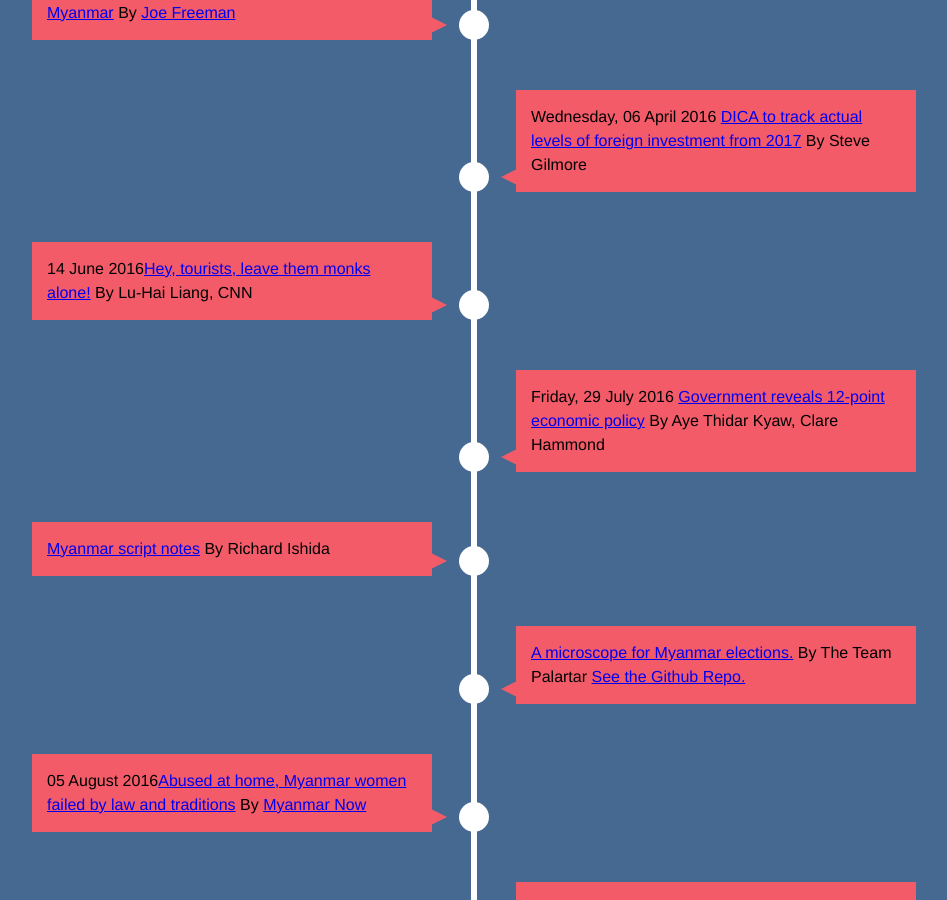
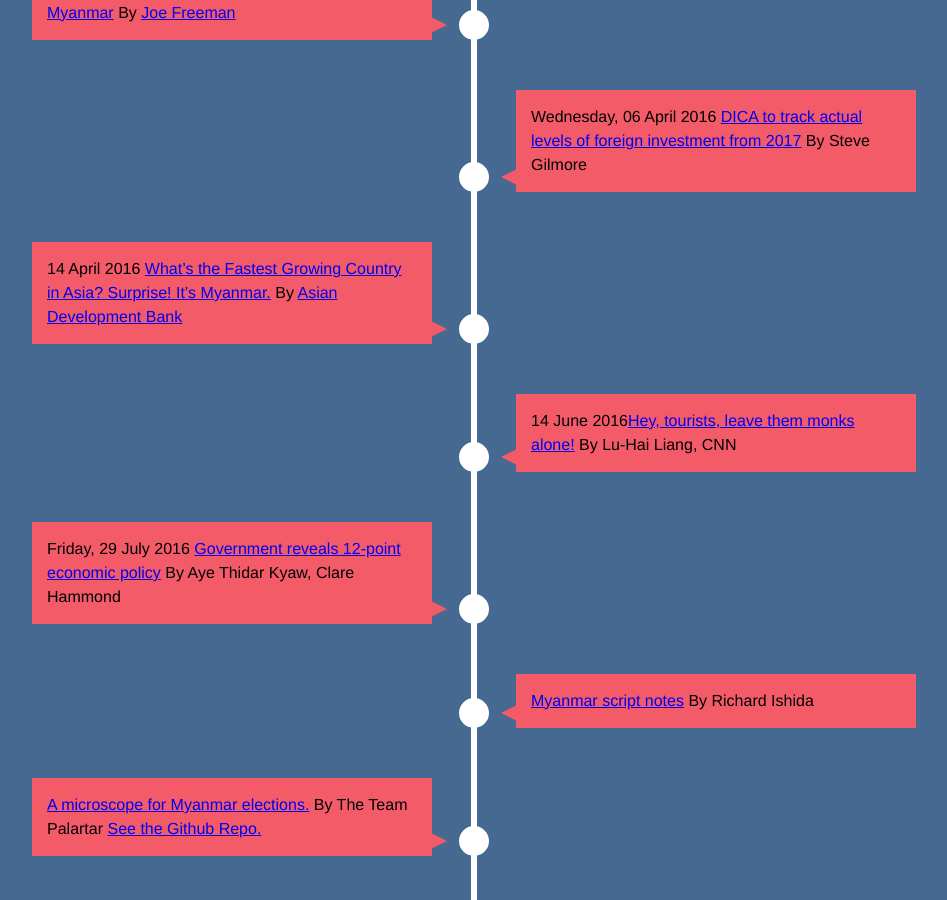
Before and after one commit to sawthinkar/sawthinkar.github.io, a Jekyll site: the page whereIamfrom/index.html, which Jekyll copies as it is, in a window 1280 px wide and 900 px high, scrolled down 1644 px. Shown: the whole window, without its empty margins (166-1113 px from the left). Built offline with Jekyll 4.4.1, drawn with Linux system fonts in a browser that asks for light colours.

Commit message:
Update index.html

```diff
--- a/whereIamfrom/index.html
+++ b/whereIamfrom/index.html
@@ -30,7 +30,7 @@ Myanmar, Karen and Buddhism
     </li>
     <li>
         <div>
-            <time>08 November 2015</time><a href="/pages/myanmar-election.html">Myanmar's 2015 general election</a> Reporting by Shibani Mahtani and Myo Myo
+            <time>08 November 2015 </time><a href="/pages/myanmar-election.html">Myanmar's 2015 general election</a> Reporting by Shibani Mahtani and Myo Myo
         </div>
     </li>
     <li>
@@ -75,6 +75,11 @@ Myanmar, Karen and Buddhism
     </li>
     <li>
         <div>
+            <time>14 April 2016 </time></time><a href="http://www.adb.org/news/features/whats-fastest-growing-country-asia-surprise-its-myanmar">What’s the Fastest Growing Country in Asia? Surprise! It’s Myanmar.</a> By <a href="http://www.adb.org">Asian Development Bank</a>
+        </div>
+    </li>
+    <li>
+        <div>
             <time>14 June 2016</time><a href="http://edition.cnn.com/2015/04/16/travel/myanmar-monks-lunch/index.html?sr=cnnifb">Hey, tourists, leave them monks alone!</a> By Lu-Hai Liang, CNN
         </div>
     </li>
@@ -96,14 +101,15 @@ Myanmar, Karen and Buddhism
 
     <li>
         <div>
-            <time>05 August 2016</time></time><a href="http://yangon.coconuts.co/2016/08/05/abused-home-myanmar-women-failed-law-and-traditions">Abused at home, Myanmar women failed by law and traditions</a> By <a href="http://yangon.coconuts.co/profile/Myanmar%20Now">Myanmar Now</a>
+            <time>05 August 2016 </time></time><a href="http://yangon.coconuts.co/2016/08/05/abused-home-myanmar-women-failed-law-and-traditions">Abused at home, Myanmar women failed by law and traditions</a> By <a href="http://yangon.coconuts.co/profile/Myanmar%20Now">Myanmar Now</a>
         </div>
     </li>
     <li>
         <div>
-            <time>12 August 2016</time></time><a href="http://www.mmtimes.com/index.php/lifestyle/21911-myanmar-s-first-liberal-arts-institute-redefines-the-future-of-education.html#.V61ev06gLuo.facebook">Myanmar’s first liberal arts institute redefines the future of education</a> By Pyone Aye
+            <time>12 August 2016 </time></time><a href="http://www.mmtimes.com/index.php/lifestyle/21911-myanmar-s-first-liberal-arts-institute-redefines-the-future-of-education.html#.V61ev06gLuo.facebook">Myanmar’s first liberal arts institute redefines the future of education</a> By Pyone Aye
         </div>
     </li>
+
 </ul>
 </section>
 </body>
```
